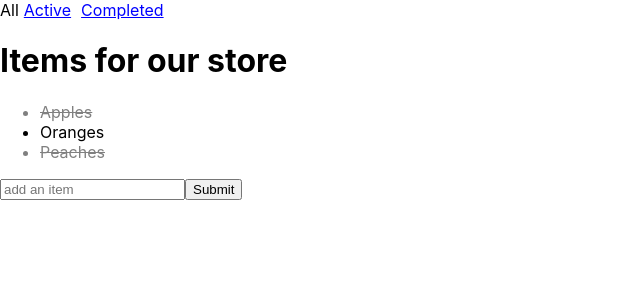
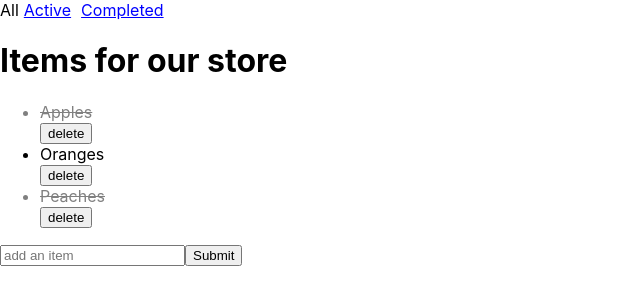
Before and after one commit to bargyle/grocery-list, a React (Create React App) app: page / in a window 1280 px wide. Shown: the top 304 px of the page, without its empty margins (0-640 px from the left). Built offline with nearby package versions, Linux system fonts and the light colour scheme.

Commit message:
delete function

```diff
--- a/src/App.js
+++ b/src/App.js
@@ -25,6 +25,16 @@ class App extends Component {
     const newItem = { id: this.getUniqId(), title, complete }
     this.setState({ items: [newItem, ...items]})
   }
+  deleteItem = (id)=>{
+    const items = this.state.items.filter( i => {
+      if (i.id !== id) {
+        return i
+      }
+    })
+    this.setState({ items: [...items]})
+  }
+
+
 
   updateComplete = (id) => {
     const { items } = this.state
@@ -59,8 +69,13 @@ render() {
   return (
     <>
       <Footer filter={filter} setFilter={this.setFilter} />
-      <ItemList items={this.visibleItems()} updateComplete={this.updateComplete} />
+      <ItemList
+        items={this.visibleItems()}
+        updateComplete={this.updateComplete}
+        deleteItem={this.deleteItem}
+       />
       <ItemForm addItem={this.addItem} />
+
     </>
     )
   }
--- a/src/components/Items/Item.js
+++ b/src/components/Items/Item.js
@@ -1,11 +1,15 @@
-const Item = ({ title, id, complete, updateComplete }) => {
+const Item = ({ title, id, complete, updateComplete, deleteItem }) => {
   return (
+    <>
       <li
         style = { complete ? {...styles.complete } : null }
         onClick={() => updateComplete(id)}
         >
           { title }
       </li>
+
+      <button onClick={() => deleteItem(id)}>delete</button>
+    </>
   )
 }
 
--- a/src/components/Items/ItemForm.js
+++ b/src/components/Items/ItemForm.js
@@ -16,6 +16,7 @@ class ItemForm extends Component {
 
   render () {
     const { title } = this.state
+
     return(
       <form onSubmit={this.handleSubmit}>
         <input
--- a/src/components/Items/ItemList.js
+++ b/src/components/Items/ItemList.js
@@ -1,12 +1,17 @@
 import Item from './Item';
-const ItemList = ({ items, updateComplete }) => {
+const ItemList = ({ items, updateComplete, deleteItem}) => {
   return (
     <>
       <h1>Items for our store</h1>
       {
         <ul>
           { items.map( i => (
-            <Item key={i.id} {...i} updateComplete={updateComplete} />
+            <Item key={i.id} {...i}
+            updateComplete={updateComplete}
+            deleteItem={deleteItem}
+
+            />
+
           ))}
         </ul>
       }
```
Lines whose indentation alone changed are shown as unchanged.
